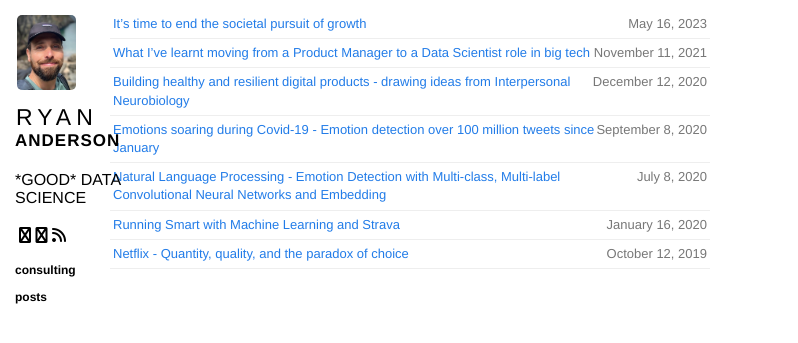
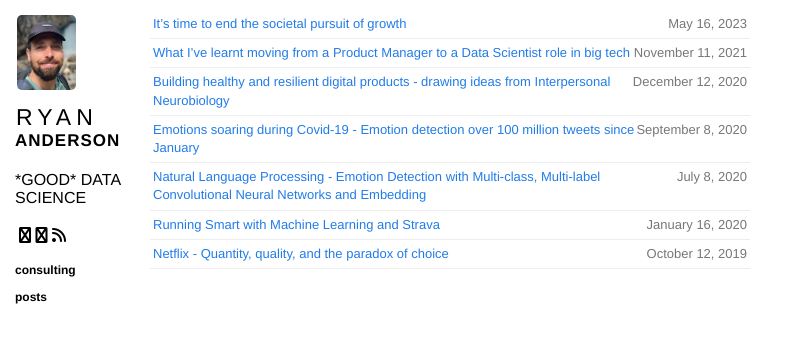
Before and after one commit to ryan-anderson-ds/ryan-anderson-ds.github.io, a Jekyll site: the page built from index.html, in a window 1280 px wide. Shown: the top 343 px of the page, without its empty margins (0-798 px from the left). Built offline with Jekyll 4.4.1, drawn with Linux system fonts in a browser that asks for light colours.

Commit message:
Update base.scss

```diff
--- a/css/base.scss
+++ b/css/base.scss
@@ -85,7 +85,7 @@ a {
 
 .content {
   max-width: 600px;
-  margin-left: 110px;
+  margin-left: 150px;
   margin-right: 20px;
   margin-bottom: 50px;
   h1, h2, h3, h4 {
```
